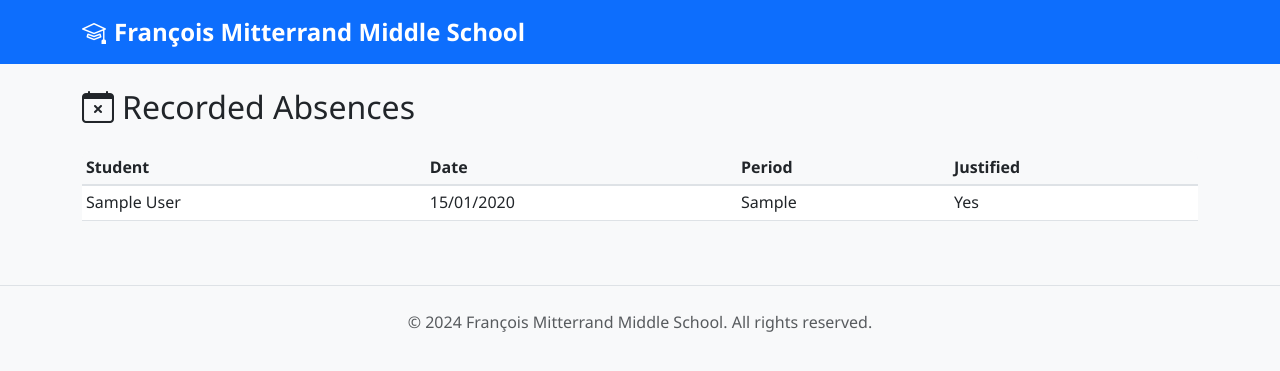
After one commit to FaresDG/DataSecureProject, a Flask app: template templates/teacher/absences.html in a window 1280 px wide. The commit adds this page. Shown: the top 371 px of the page. Run offline with Flask 3, Linux system fonts and the light colour scheme; the template is opened without the code that fills it: values that come from a table or form of the project are taken from there, others are empty; tables that the repository leaves empty hold one stand-in row (values such as "Sample post"); some libraries are stand-ins or nearby versions.

Commit message:
Add teacher absences page and clickable dashboard cards

```diff
--- /dev/null
+++ b/templates/teacher/absences.html
@@ -0,0 +1,33 @@
+{% extends "base.html" %}
+
+{% block title %}Recorded Absences{% endblock %}
+
+{% block content %}
+<h2 class="mb-4"><i class="bi bi-calendar-x me-2"></i>Recorded Absences</h2>
+{% if absences %}
+<div class="table-responsive">
+    <table class="table table-sm align-middle">
+        <thead>
+            <tr>
+                <th>Student</th>
+                <th>Date</th>
+                <th>Period</th>
+                <th>Justified</th>
+            </tr>
+        </thead>
+        <tbody>
+        {% for absence in absences %}
+            <tr>
+                <td>{{ absence.student.user.first_name }} {{ absence.student.user.last_name }}</td>
+                <td>{{ absence.date.strftime('%d/%m/%Y') }}</td>
+                <td>{{ absence.period }}</td>
+                <td>{{ 'Yes' if absence.is_justified else 'No' }}</td>
+            </tr>
+        {% endfor %}
+        </tbody>
+    </table>
+</div>
+{% else %}
+<p class="text-muted text-center">No absences recorded.</p>
+{% endif %}
+{% endblock %}
--- a/templates/teacher/dashboard.html
+++ b/templates/teacher/dashboard.html
@@ -14,6 +14,7 @@
 
 <div class="row mb-4">
     <div class="col-md-4 mb-3">
+        <a href="{{ url_for('teacher.courses') }}" class="text-decoration-none text-white">
             <div class="card bg-primary text-white text-center">
                 <div class="card-body">
                     <i class="bi bi-people fs-1"></i>
@@ -21,8 +22,10 @@
                     <p class="mb-0">Students</p>
                 </div>
             </div>
+        </a>
     </div>
     <div class="col-md-4 mb-3">
+        <a href="{{ url_for('teacher.grades') }}" class="text-decoration-none text-white">
             <div class="card bg-success text-white text-center">
                 <div class="card-body">
                     <i class="bi bi-clipboard-data fs-1"></i>
@@ -30,8 +33,10 @@
                     <p class="mb-0">Grades entered</p>
                 </div>
             </div>
+        </a>
     </div>
     <div class="col-md-4 mb-3">
+        <a href="{{ url_for('teacher.absences') }}" class="text-decoration-none text-white">
             <div class="card bg-warning text-white text-center">
                 <div class="card-body">
                     <i class="bi bi-calendar-x fs-1"></i>
@@ -39,6 +44,7 @@
                     <p class="mb-0">Absences</p>
                 </div>
             </div>
+        </a>
     </div>
 </div>
 
```
Also changed, not shown: routes/teacher.py (+11 -0 lines), utils/admin.py (+14 -0 lines). Lines whose indentation alone changed are shown as unchanged.
